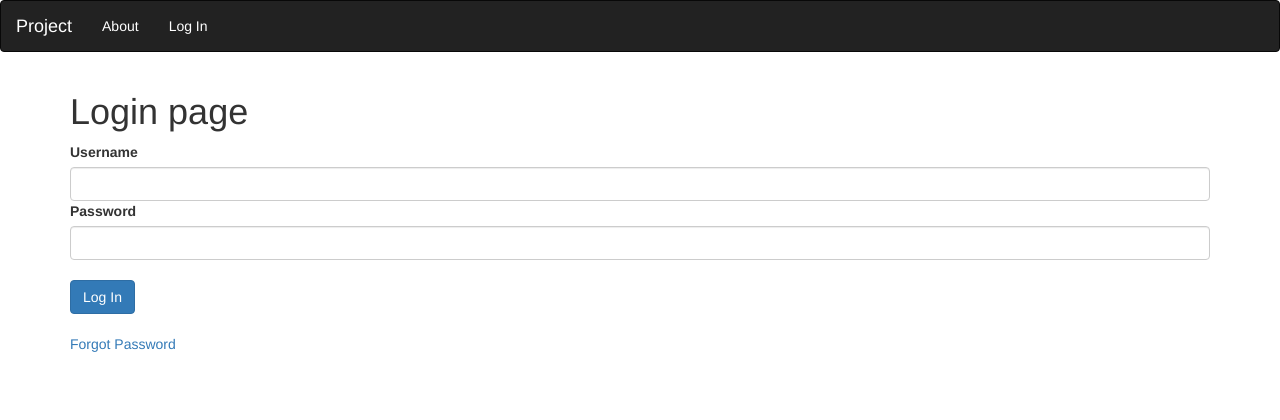
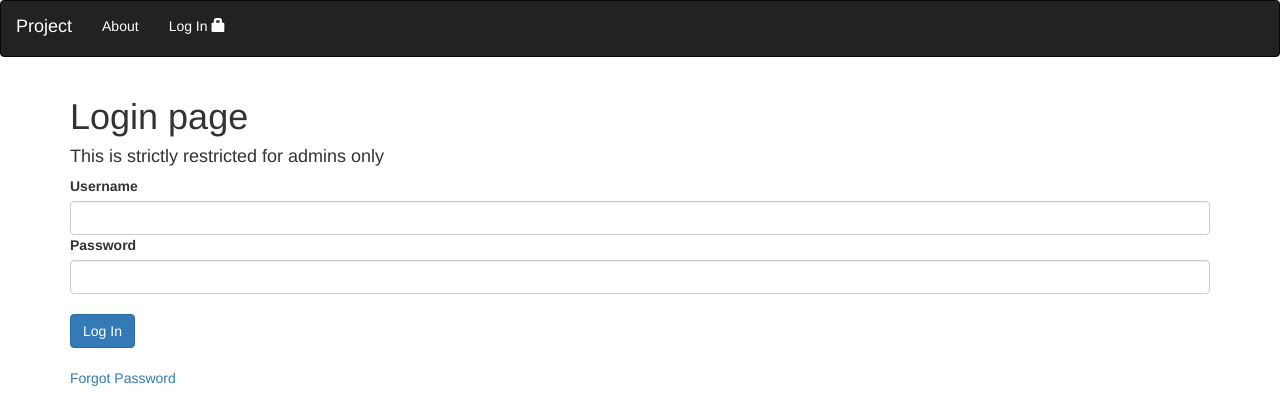
Before and after one commit to PalaJagadeeshwari/Feedback-System, a Flask app: page /admin/login in a window 1280 px wide. Shown: the top 420 px of the page. Run offline with Flask 2, Linux system fonts and the light colour scheme; some libraries are stand-ins or nearby versions.

Commit message:
changes made

```diff
--- a/fbproject/index.py
+++ b/fbproject/index.py
@@ -53,6 +53,19 @@ class Registration(db.Model):
 	section=db.Column(db.String())
 	gender=db.Column(db.String())
 	event = db.Column(db.Integer(), db.ForeignKey("event.id"), nullable = False)
+
+
+class Feedback(db.Model):
+	id = db.Column(db.Integer(), primary_key = True)
+	by=db.Column(db.String())
+	event=db.Column(db.Integer(),db.ForeignKey("event.id"), nullable = False)
+	message= db.Column(db.String())
+
+
+
+
+
+
 
 
 
--- a/fbproject/templates/login.html
+++ b/fbproject/templates/login.html
@@ -1,6 +1,7 @@
 {% extends "userpage.html" %}
 {% block content %}
 <h1>Login  page</h1>
+<h4>This is strictly restricted for admins only</h4>
 <form   method="POST">
       {{form.csrf_token}}
 
--- a/fbproject/templates/userpage.html
+++ b/fbproject/templates/userpage.html
@@ -6,6 +6,8 @@
 <meta charset="utf-8">
   <meta name="viewport" content="width=device-width, initial-scale=1">
   <link rel="stylesheet" href="https://maxcdn.bootstrapcdn.com/bootstrap/3.4.1/css/bootstrap.min.css">
+  <script src="https://ajax.googleapis.com/ajax/libs/jquery/3.5.1/jquery.min.js"></script>
+    <script src="https://maxcdn.bootstrapcdn.com/bootstrap/3.4.0/js/bootstrap.min.js"></script>
   <head>
 <body>
 <nav class="navbar navbar-inverse">
@@ -23,7 +25,12 @@
 
 
        <li><a href="{{url_for('about')}}" style="color:white">About</a></li>
-       <li><a href="{{url_for('login')}}" style="color:white">Log In</a></li>
+       <li><a href="{{url_for('login')}}" style="color:white">Log In
+
+       <p class="glyphicon glyphicon-lock" style="color:white"></p></a></li>
+
+
+
 
 
 
```
Also changed, not shown: fbproject/database.db.
